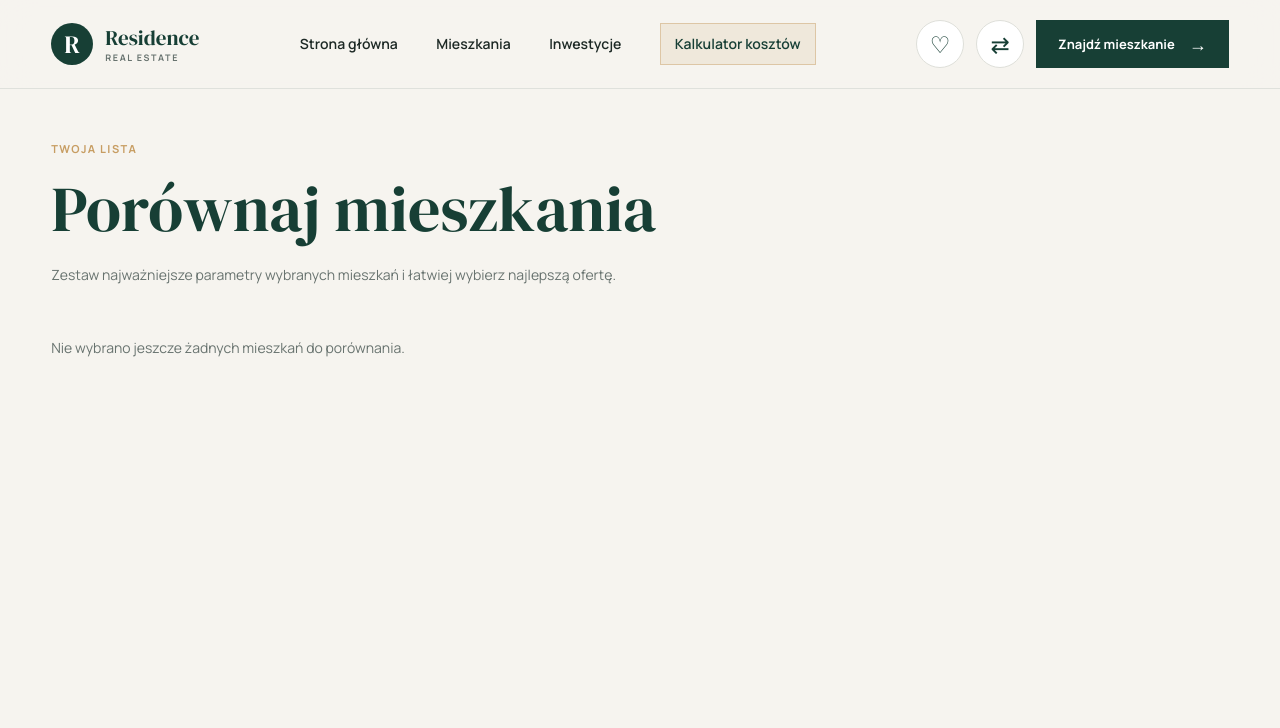
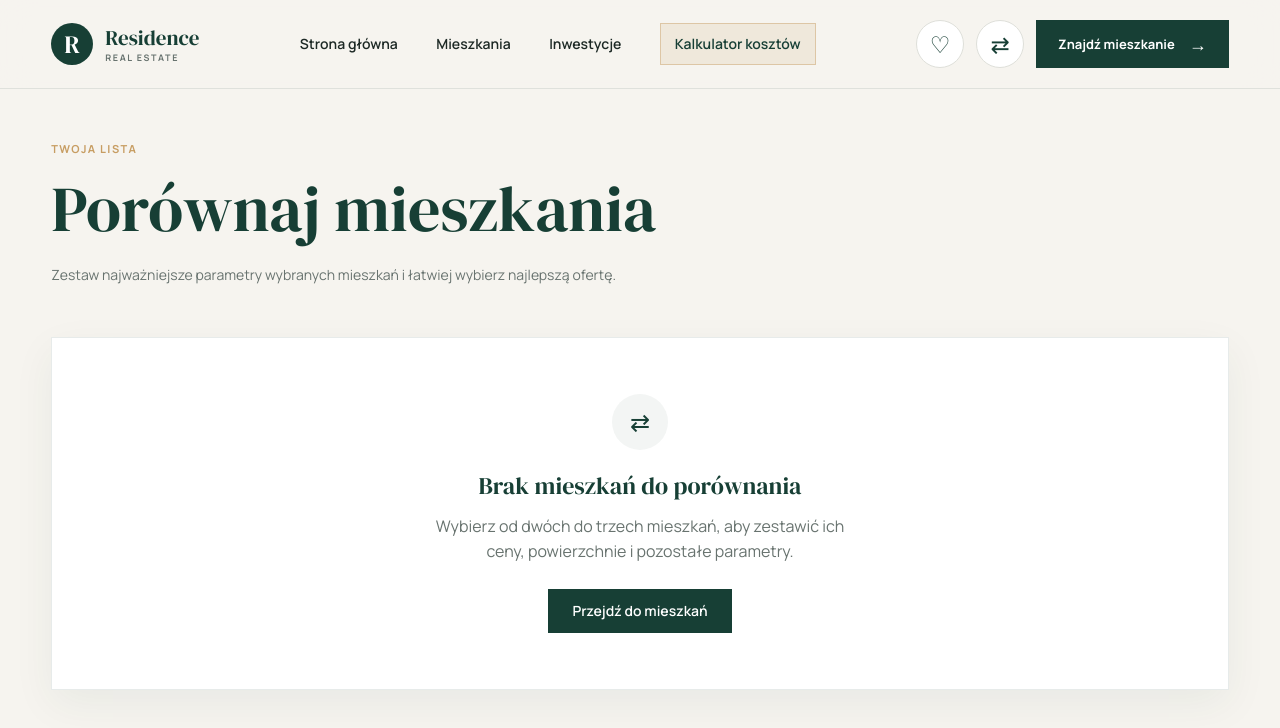
Before and after one commit to natalkakielbicka-coder/real-estate, a Vue app: page /porownanie in a window 1280 px wide. Shown: the top 728 px of the page. Built offline with nearby package versions, Linux system fonts and the light colour scheme.

Commit message:
Improve empty comparison state

```diff
--- a/src/views/ComparisonView.vue
+++ b/src/views/ComparisonView.vue
@@ -76,12 +76,31 @@ const bestComparisonValues = computed(() => {
         </button>
       </div>
 
-      <p
+      <section
         v-if="comparedApartments.length === 0"
-        class="text-sm leading-relaxed text-muted"
+        class="border border-brand/10 bg-panel px-6 py-14 text-center shadow-[0_14px_40px_rgba(23,63,53,0.06)]"
       >
-        Nie wybrano jeszcze żadnych mieszkań do porównania.
-      </p>
+        <span
+          class="mx-auto grid size-14 place-items-center rounded-full bg-brand/5 text-2xl text-brand"
+          aria-hidden="true"
+        >
+          ⇄
+        </span>
+
+        <h2 class="mt-5 text-2xl text-brand">Brak mieszkań do porównania</h2>
+
+        <p class="mx-auto mt-3 max-w-md text-muted">
+          Wybierz od dwóch do trzech mieszkań, aby zestawić ich ceny,
+          powierzchnie i pozostałe parametry.
+        </p>
+
+        <RouterLink
+          class="mt-6 inline-flex min-h-11 items-center justify-center bg-brand px-6 py-3 text-sm font-semibold text-white transition-colors hover:bg-brand/90"
+          to="/mieszkania"
+        >
+          Przejdź do mieszkań
+        </RouterLink>
+      </section>
 
       <div
         v-else
```
